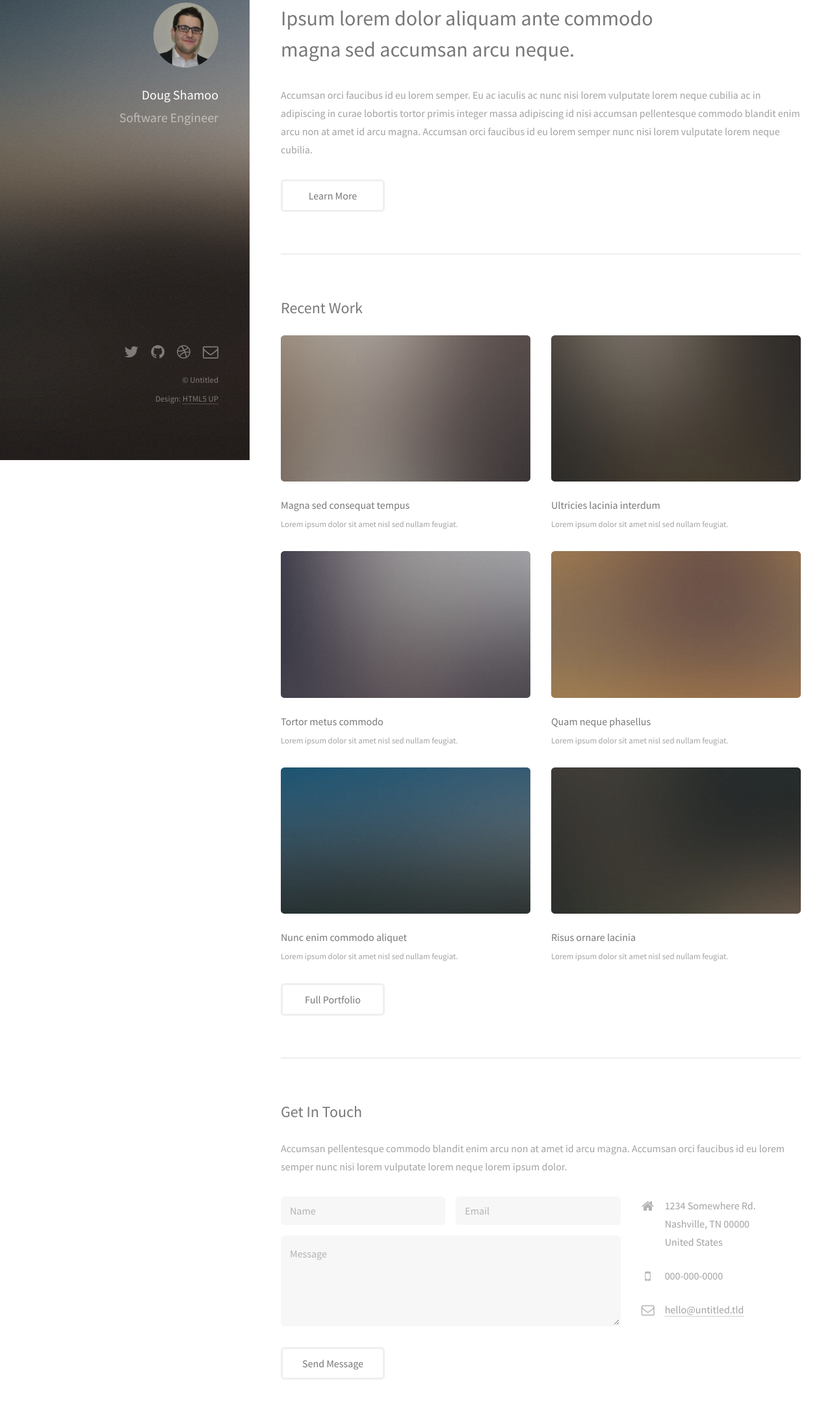
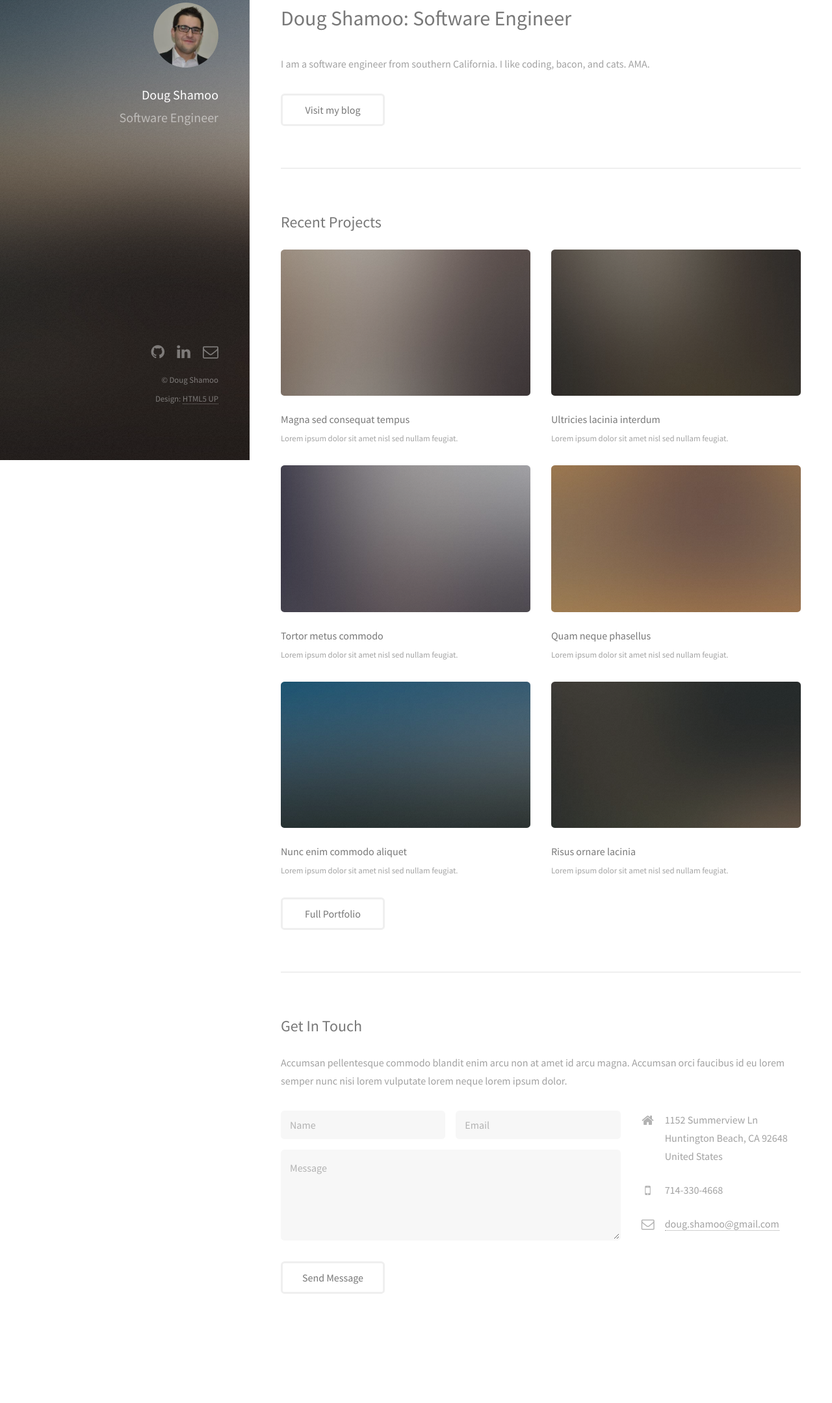
Before and after one commit to dougshamoo/me, a plain HTML site: page index.html in a window 1280 px wide. Shown: the part 92-2251 px from the top of the page at 65% size. After the commit the page ends 2163 px from the top, so only its background shows below. Drawn offline with Linux system fonts and the light colour scheme.

Commit message:
update header, sidebar, and links

```diff
--- a/index.html
+++ b/index.html
@@ -31,18 +31,17 @@
 				<!-- One -->
 					<section id="one">
 						<header class="major">
-							<h2>Ipsum lorem dolor aliquam ante commodo<br />
-							magna sed accumsan arcu neque.</h2>
+							<h2>Doug Shamoo: Software Engineer</h2>
 						</header>
-						<p>Accumsan orci faucibus id eu lorem semper. Eu ac iaculis ac nunc nisi lorem vulputate lorem neque cubilia ac in adipiscing in curae lobortis tortor primis integer massa adipiscing id nisi accumsan pellentesque commodo blandit enim arcu non at amet id arcu magna. Accumsan orci faucibus id eu lorem semper nunc nisi lorem vulputate lorem neque cubilia.</p>
+						<p>I am a software engineer from southern California. I like coding, bacon, and cats. AMA.</p>
 						<ul class="actions">
-							<li><a href="#" class="button">Learn More</a></li>
+							<li><a href="#" class="button">Visit my blog</a></li>
 						</ul>
 					</section>
 
 				<!-- Two -->
 					<section id="two">
-						<h2>Recent Work</h2>
+						<h2>Recent Projects</h2>
 						<div class="row">
 							<article class="6u 12u$(xsmall) work-item">
 								<a href="images/fulls/01.jpg" class="image fit thumb"><img src="images/thumbs/01.jpg" alt="" /></a>
@@ -101,17 +100,17 @@
 								<ul class="labeled-icons">
 									<li>
 										<h3 class="icon fa-home"><span class="label">Address</span></h3>
-										1234 Somewhere Rd.<br />
-										Nashville, TN 00000<br />
+										1152 Summerview Ln<br />
+										Huntington Beach, CA 92648<br />
 										United States
 									</li>
 									<li>
 										<h3 class="icon fa-mobile"><span class="label">Phone</span></h3>
-										000-000-0000
+										714-330-4668
 									</li>
 									<li>
 										<h3 class="icon fa-envelope-o"><span class="label">Email</span></h3>
-										<a href="#">hello@untitled.tld</a>
+										<a href="#">doug.shamoo@gmail.com</a>
 									</li>
 								</ul>
 							</div>
@@ -443,13 +442,14 @@ print 'It took ' + i + ' iterations to sort the deck.';</code></pre>
 		<!-- Footer -->
 			<footer id="footer">
 				<ul class="icons">
-					<li><a href="#" class="icon fa-twitter"><span class="label">Twitter</span></a></li>
-					<li><a href="#" class="icon fa-github"><span class="label">Github</span></a></li>
-					<li><a href="#" class="icon fa-dribbble"><span class="label">Dribbble</span></a></li>
-					<li><a href="#" class="icon fa-envelope-o"><span class="label">Email</span></a></li>
+					<!-- <li><a href="#" class="icon fa-twitter"><span class="label">Twitter</span></a></li> -->
+					<li><a href="http://github.com/dougshamoo" class="icon fa-github"><span class="label">Github</span></a></li>
+					<li><a href="http://linkedin.com/in/dougshamoo" class="icon fa-linkedin"><span class="label">Linkedin</span></a></li>
+					<!-- <li><a href="#" class="icon fa-dribbble"><span class="label">Dribbble</span></a></li> -->
+					<li><a href="mailto:doug.shamoo@gmail.com" class="icon fa-envelope-o"><span class="label">Email</span></a></li>
 				</ul>
 				<ul class="copyright">
-					<li>&copy; Untitled</li><li>Design: <a href="http://html5up.net">HTML5 UP</a></li>
+					<li>&copy; Doug Shamoo</li><li>Design: <a href="http://html5up.net">HTML5 UP</a></li>
 				</ul>
 			</footer>
 
```
